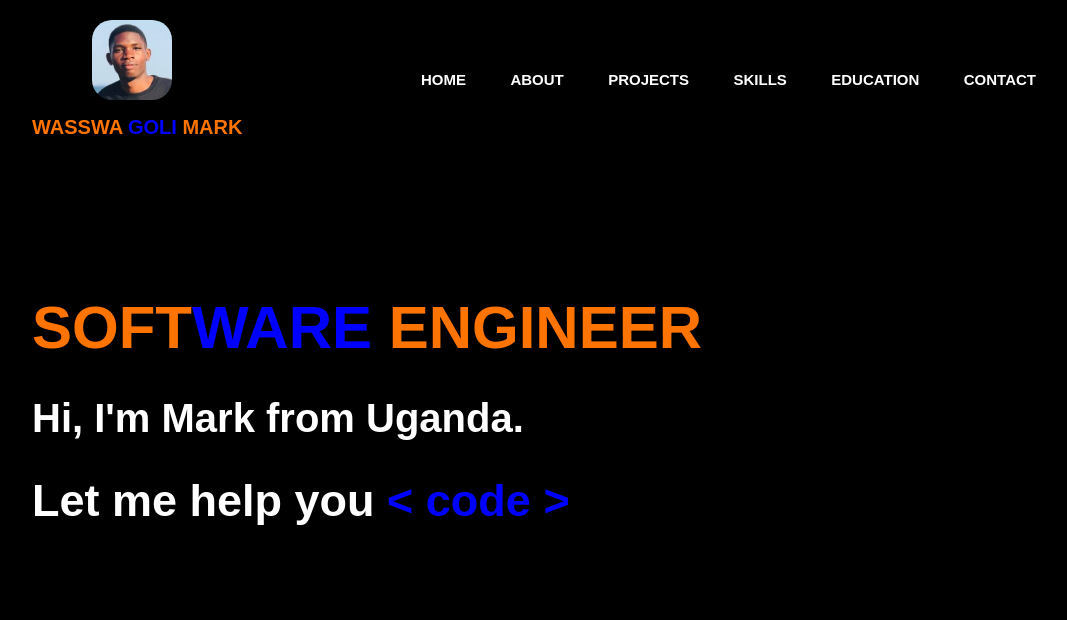
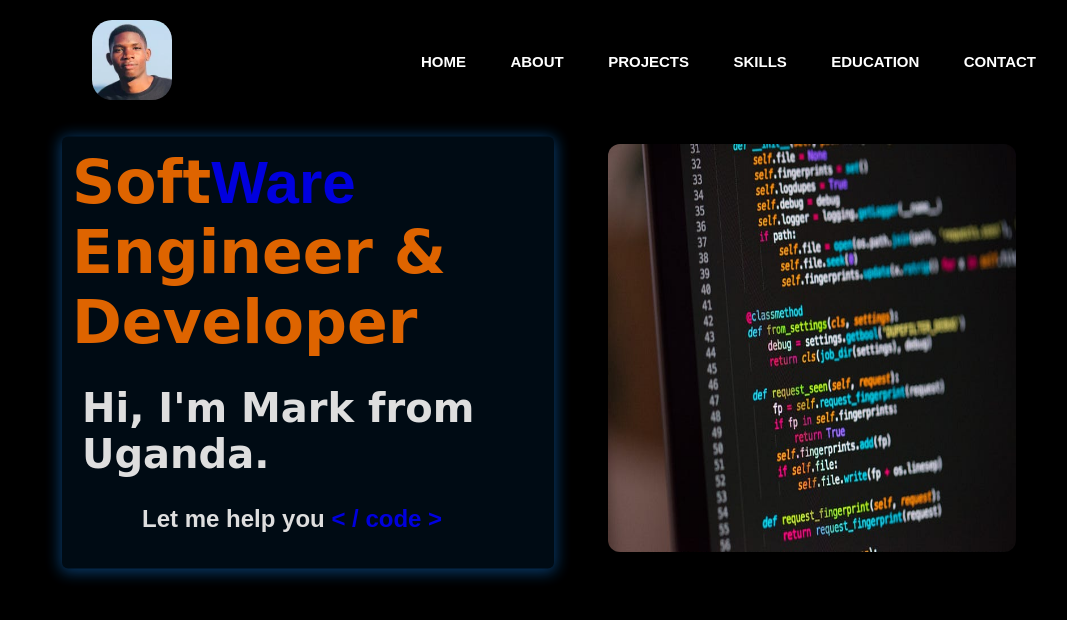
Before and after one commit to markgoli/portfolio, a plain HTML site: page myPortifolioWebsite/html-files/index.html in a window 1280 px wide. Both pictures are taken after a click on the link "HOME". Shown: the whole page, without its empty margins (96-1163 px from the left). Drawn offline with Linux system fonts and the light colour scheme.

Commit message:
added  some javascript and fixed some errors, Home done.

```diff
--- a/myPortifolioWebsite/Assests/css-file/style-sheet.css
+++ b/myPortifolioWebsite/Assests/css-file/style-sheet.css
@@ -10,7 +10,7 @@ body{
     color: white;
 }
 
-#header{
+#home{
     width: 100%;
     height: 100vh;
     /* background-image: url(/Assests/images/backg.png); */
@@ -23,6 +23,10 @@ body{
 }
 
 nav{
+    /* position: sticky;  for sticky nav bar
+    top: 0;
+    left: 0;
+    z-index: 1; */
     display: flex;
     align-items: center;
     justify-content: space-between;
@@ -45,11 +49,13 @@ nav{
 .name{
     font-size: 20px;
     /* margin-left: -20px; */
+    font-family: 'poppins';
     padding-top: 12px;
     color: blue;
     font-weight: bold;
 }
 .name span{
+    font-family: 'Kaushan Script', cursive;
     color:rgb(255, 115, 0);
 }
 
@@ -83,20 +89,57 @@ nav ul li a:hover::after{
     width:  100%;
 }
 
-.header-text{
-    margin-top: 15%;
-    font-size: 30px;
-    align-items: center;
-    position: relative;
-    transition: 1s;
+@keyframes fade-in {
+    from {
+        opacity: 0;
+        transform: translateY(20px); /* Optional: Add a slight vertical movement */
+    }
+    to {
+        opacity: 1;
+        transform: translateY(0);
+    }
+}
+
+.header-subsection{
+    padding: 20px ;
+    /* background-color: red; */
 
 }
 
+.container-1{
+    background-color: black;
+
+}
+.row{
+    /* background-color: yellow; */
+    display: flex;
+    flex-wrap: wrap;
+    justify-content: space-between;
+}
+
+.header-text{
+    margin: 10px;
+    background-color: #010d18;;
+    width: 25rem;
+    padding: 0.625rem;
+    border-radius: 6px;
+    box-shadow: 0px 2px 15px 2px #0a447a;
+    flex-basis: 50%;
+}
+
+
+
+.animate-fade-in {
+    animation: fade-in 5s ease infinite;
+    animation-delay: 5s;
+    transition: 2s;
+}
 
 .header-text p{
     font-size: 60px;;
     color: rgb(255, 115, 0);
     font-weight: bold;
+    font-family: cursive;
 }
 
 .header-text p span{
@@ -104,8 +147,25 @@ nav ul li a:hover::after{
 }
 
 .header-text h1{
+    font-family: cursive;
     font-size: 40px;
+    padding: 10px;
+}
+.header-text h2{
+    margin-left: 70px;
 }
 .header-text h2 span{
     color: blue;
 }
+
+.header-image{
+    flex-basis: 35%;
+    padding: 20px;
+}
+
+.header-image img{
+    border-radius: 12px;
+    height: 25.5rem;
+    width: 25.5rem;
+
+}
--- /dev/null
+++ b/myPortifolioWebsite/Assests/js/script-file.js
@@ -0,0 +1,15 @@
+
+
+document.addEventListener("DOMContentLoaded", function() {
+    const textElement = document.querySelector(".header-text");
+
+    // Add a class to start the animation after a delay
+    setTimeout(function() {
+        textElement.classList.add("animate-fade-in");
+    }, 0); // Delay in milliseconds (e.g., 1000ms = 1 second)
+
+    // Remove the class after the animation completes
+    textElement.addEventListener("animationend", function() {
+        textElement.classList.remove("animate-fade-in");
+    });
+});
--- a/myPortifolioWebsite/html-files/index.html
+++ b/myPortifolioWebsite/html-files/index.html
@@ -3,17 +3,17 @@
 <head>
     <meta charset="UTF-8">
     <meta name="viewport" content="width=device-width, initial-scale=1.0">
-    <link rel="stylesheet" href="/Assests/css-file/style-sheet.css">
+    <link rel="stylesheet" href="/myPortifolioWebsite/Assests/css-file/style-sheet.css">
     <title>My Portifolio Website</title>
 
 </head>
 <body>
-    <div id="header">
+    <div id="home">
         <div class="container">
             <nav>
                 <div class="info">
-                    <img src="/Assests/images/logo.png" alt="image" class="logo">
-                    <h1 class="name"><span>WASSWA</span> GOLI <span> MARK</span></h1>
+                    <img src="/myPortifolioWebsite/Assests/images/logo.png" alt="image" class="logo">
+                    <!-- <h1 class="name"><span>WASSWA</span> GOLI <span> MARK</span></h1> -->
                 </div>
 
                 <ul>
@@ -25,10 +25,24 @@
                     <li><a href="#contact">CONTACT</a></li>
                 </ul>
             </nav>
-            <div class="header-text">
-                <p>SOFT<span>WARE </span>ENGINEER</p><br>
-                <h1>Hi, I'm Mark from Uganda.</h1><br>
-                <h2>Let me help you <span><<code> code ></span></h2>
+            <div class="header-subsection">
+                <div class="container-1">
+                    <div class="row">
+                        <div class="header-text">
+                            <script src="/myPortifolioWebsite/Assests/js/script-file.js"></script>
+                            <p>Soft<span>Ware </span>Engineer &  Developer</p><br>
+                            <h1>Hi, I'm Mark from Uganda.</h1><br>
+                            <h2>Let me help you <span><<code> / code ></span></h2>
+
+                        </div>
+                        <div class="header-image">
+                            <div class="subimagesection">
+                                <img src="/myPortifolioWebsite/Assests/images/developer.jpg" alt="">
+                            </div>
+                        </div>
+
+                    </div>
+                </div>
             </div>
         </div>
     </div>
```
Also changed, not shown: myPortifolioWebsite/Assests/images/developer.jpg (added).
